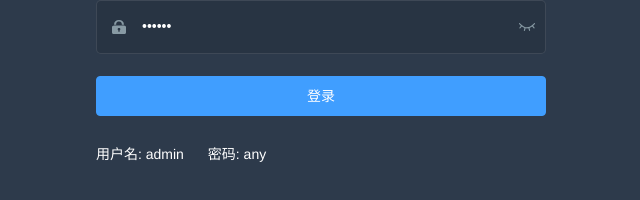
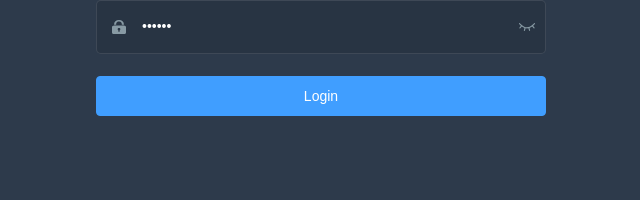
Before and after one commit to CodeIsBeatiful/software-lab-ui, a Vue app: page /#/login in a window 1280 px wide. Shown: the part 306-506 px from the top of the page, without its empty margins (319-959 px from the left). Built offline with nearby package versions, Linux system fonts and the light colour scheme.

Commit message:
remove unused code

```diff
--- a/src/store/modules/user.js
+++ b/src/store/modules/user.js
@@ -1,4 +1,4 @@
-import { login, logout, getInfo } from '@/api/user'
+import { login, getInfo } from '@/api/user'
 import { getToken, setToken, removeToken } from '@/utils/auth'
 import { resetRouter } from '@/router'
 
--- a/src/views/instance/index.vue
+++ b/src/views/instance/index.vue
@@ -156,15 +156,15 @@
       </div>
     </el-dialog>
 
-    <el-dialog :visible.sync="dialogPvVisible" title="Reading statistics">
-      <el-table :data="pvData" border fit highlight-current-row style="width: 100%">
-        <el-table-column prop="key" label="Channel" />
-        <el-table-column prop="pv" label="Pv" />
-      </el-table>
-      <span slot="footer" class="dialog-footer">
-        <el-button type="primary" @click="dialogPvVisible = false">Confirm</el-button>
-      </span>
-    </el-dialog>
+<!--    <el-dialog :visible.sync="dialogPvVisible" title="Reading statistics">-->
+<!--      <el-table :data="pvData" border fit highlight-current-row style="width: 100%">-->
+<!--        <el-table-column prop="key" label="Channel" />-->
+<!--        <el-table-column prop="pv" label="Pv" />-->
+<!--      </el-table>-->
+<!--      <span slot="footer" class="dialog-footer">-->
+<!--        <el-button type="primary" @click="dialogPvVisible = false">Confirm</el-button>-->
+<!--      </span>-->
+<!--    </el-dialog>-->
   </div>
 </template>
 
@@ -250,8 +250,8 @@ export default {
         detail: 'Detail',
         create: 'Create'
       },
-      dialogPvVisible: false,
-      pvData: [],
+      // dialogPvVisible: false,
+      // pvData: [],
       rules: {
         appName: [{ required: true, message: 'app name is required', trigger: 'blur' }],
         appVersion: [{ required: true, message: 'app version is required', trigger: 'blur' }],
--- a/src/views/login/index.vue
+++ b/src/views/login/index.vue
@@ -41,11 +41,9 @@
         </span>
       </el-form-item>
 
-      <el-button :loading="loading" type="primary" style="width:100%;margin-bottom:30px;" @click.native.prevent="handleLogin">登录</el-button>
-
-      <div class="tips">
-        <span style="margin-right:20px;">用户名: admin</span>
-        <span> 密码: any</span>
+      <el-button :loading="loading" type="primary" style="width:100%;margin-bottom:30px;" @click.native.prevent="handleLogin">Login</el-button>
+      <div class="tips" v-show="tipsVisible">
+        Create an <el-link type="primary" @click="handleRegisterAdmin">Administrator</el-link> for the first use
       </div>
 
     </el-form>
@@ -83,7 +81,9 @@ export default {
       },
       loading: false,
       passwordType: 'password',
-      redirect: undefined
+      redirect: undefined,
+      dialogVisible: false,
+      tipsVisible: false
     }
   },
   watch: {
@@ -93,6 +93,9 @@ export default {
       },
       immediate: true
     }
+  },
+  created() {
+    this.checkAdministrator()
   },
   methods: {
     showPwd() {
@@ -120,6 +123,13 @@ export default {
           return false
         }
       })
+    },
+    checkAdministrator() {
+      // if exist
+      this.tipsVisible = false
+    },
+    handleRegisterAdmin() {
+      this.dialogVisible = true
     }
   }
 }
```
